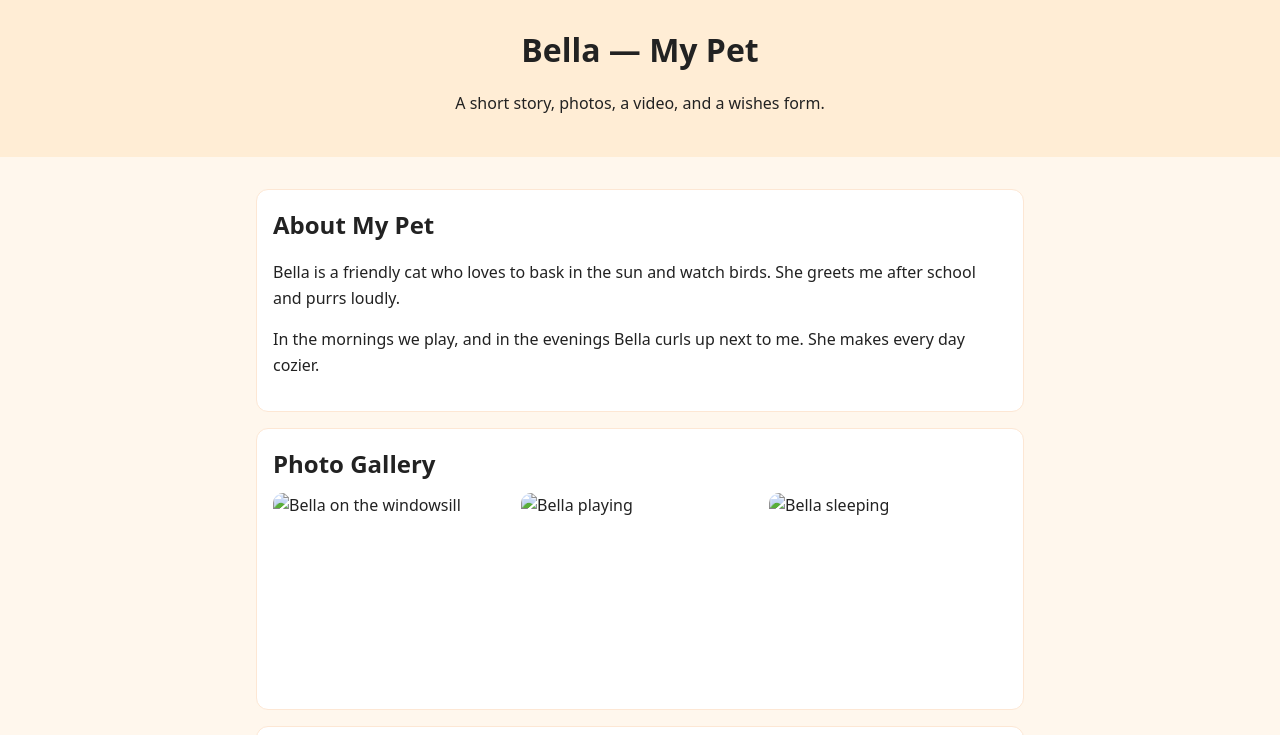
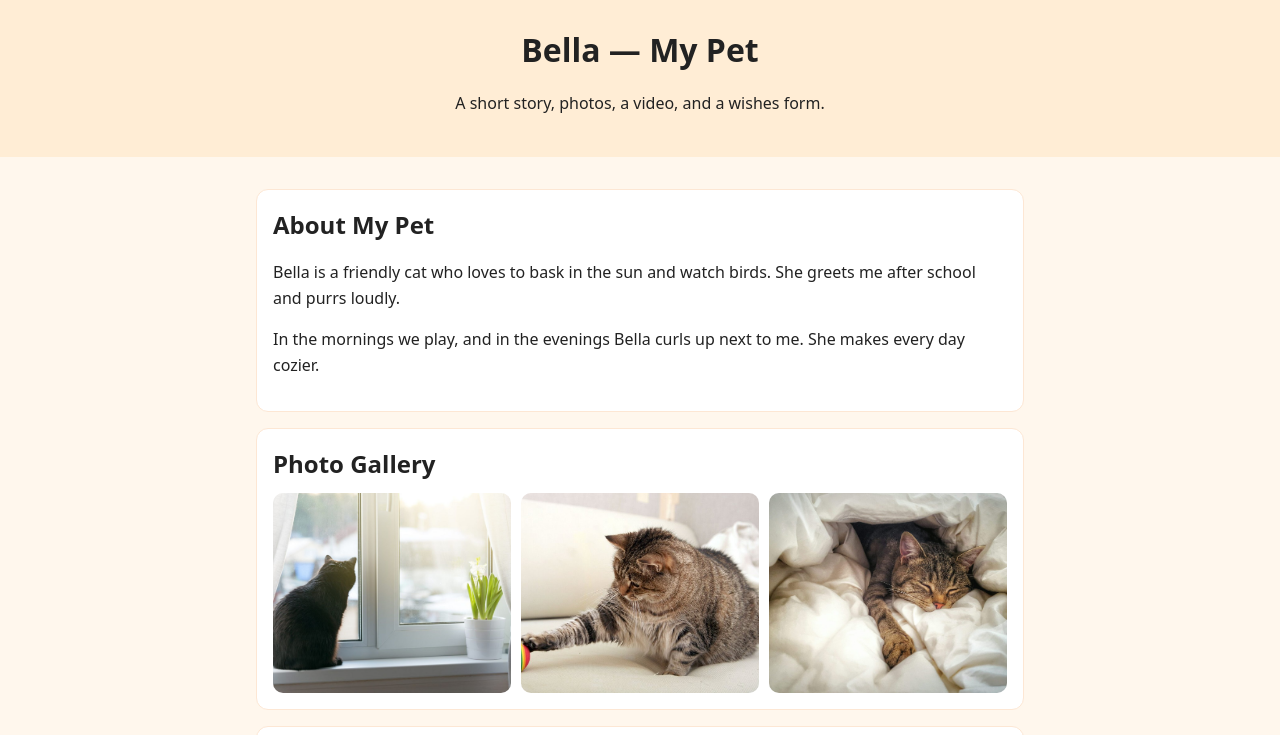
Before and after one commit to AndreiPabiarzhyn/teen_portfolio_flask, a plain HTML site: page index.html in a window 1280 px wide. Shown: the top 735 px of the page. Drawn offline with Linux system fonts and the light colour scheme.

Commit message:
Update index.html

```diff
--- a/index.html
+++ b/index.html
@@ -23,9 +23,9 @@
     <section>
       <h2>Photo Gallery</h2>
       <div class="gallery">
-        <img src="Bella on the windowsill.jpeg" alt="Bella on the windowsill">
-        <img src="Bella playing.jpeg" alt="Bella playing">
-        <img src="Bella sleeping.jpg" alt="Bella sleeping">
+        <img src="images/Bella on the windowsill.jpeg" alt="Bella on the windowsill">
+        <img src="images/Bella playing.jpeg" alt="Bella playing">
+        <img src="images/Bella sleeping.jpg" alt="Bella sleeping">
       </div>
     </section>
 
```
